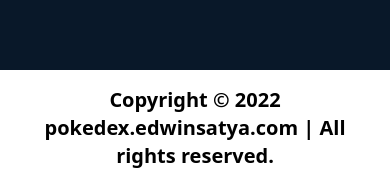
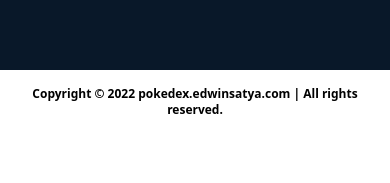
Before and after one commit to edwinsatya/pokedex, a Next.js app: page / in a window 390 px wide. Shown: the part 830-1013 px from the top of the page. After the commit the page ends 964 px from the top, so only its background shows below. Built offline with nearby package versions, Linux system fonts and the light colour scheme; no server answers.

Commit message:
update font size in footer component

```diff
--- a/components/footer/Footer.js
+++ b/components/footer/Footer.js
@@ -1,6 +1,6 @@
 export default function Footer() {
   return (
-    <div className="text-black font-bold text-xl text-center bg-white w-full p-4">
+    <div className="text-black font-bold text-xs md:text-xl text-center bg-white w-full p-4">
       Copyright &copy; {new Date().getFullYear()} pokedex.edwinsatya.com | All
       rights reserved.
     </div>
```
